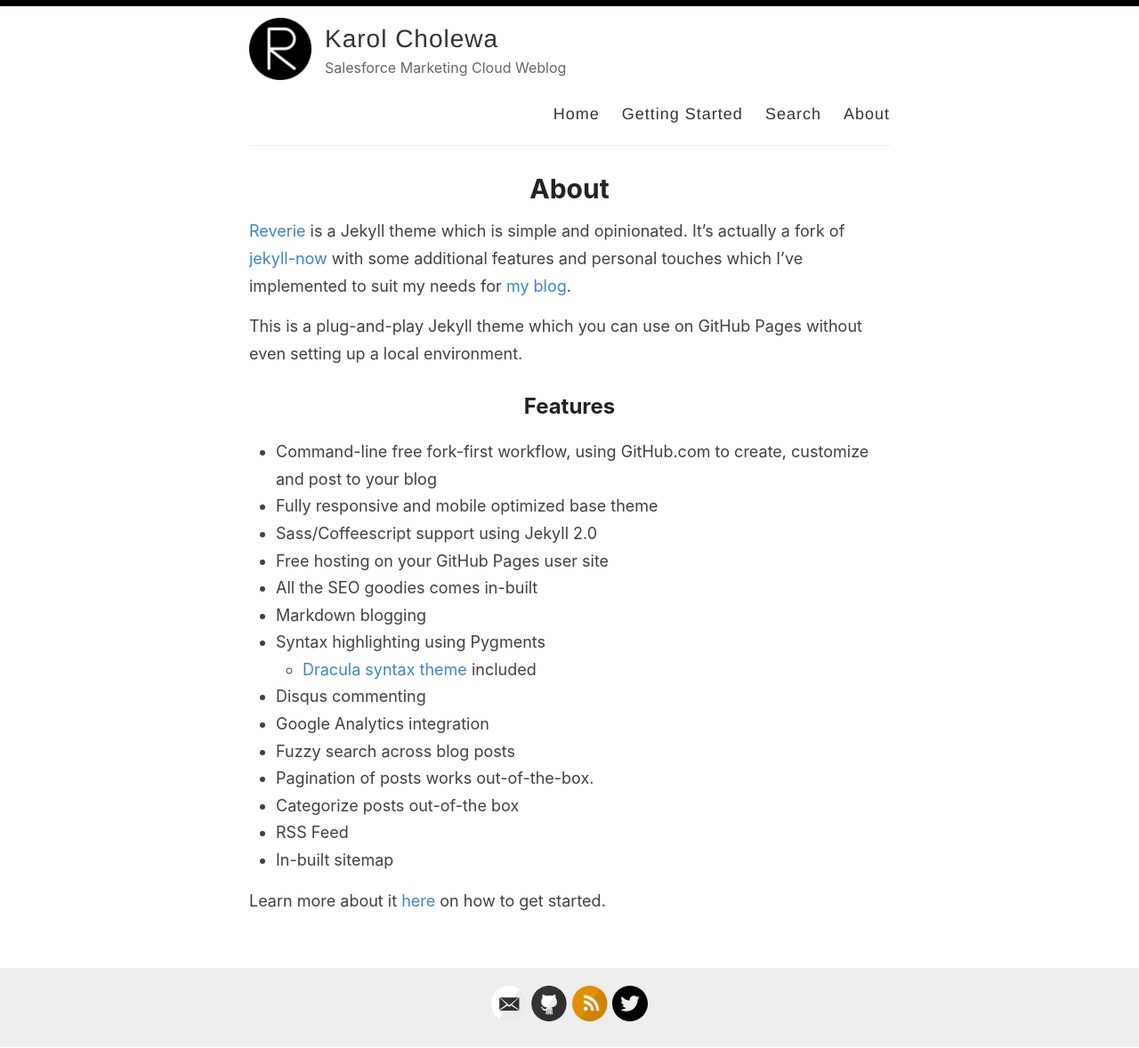
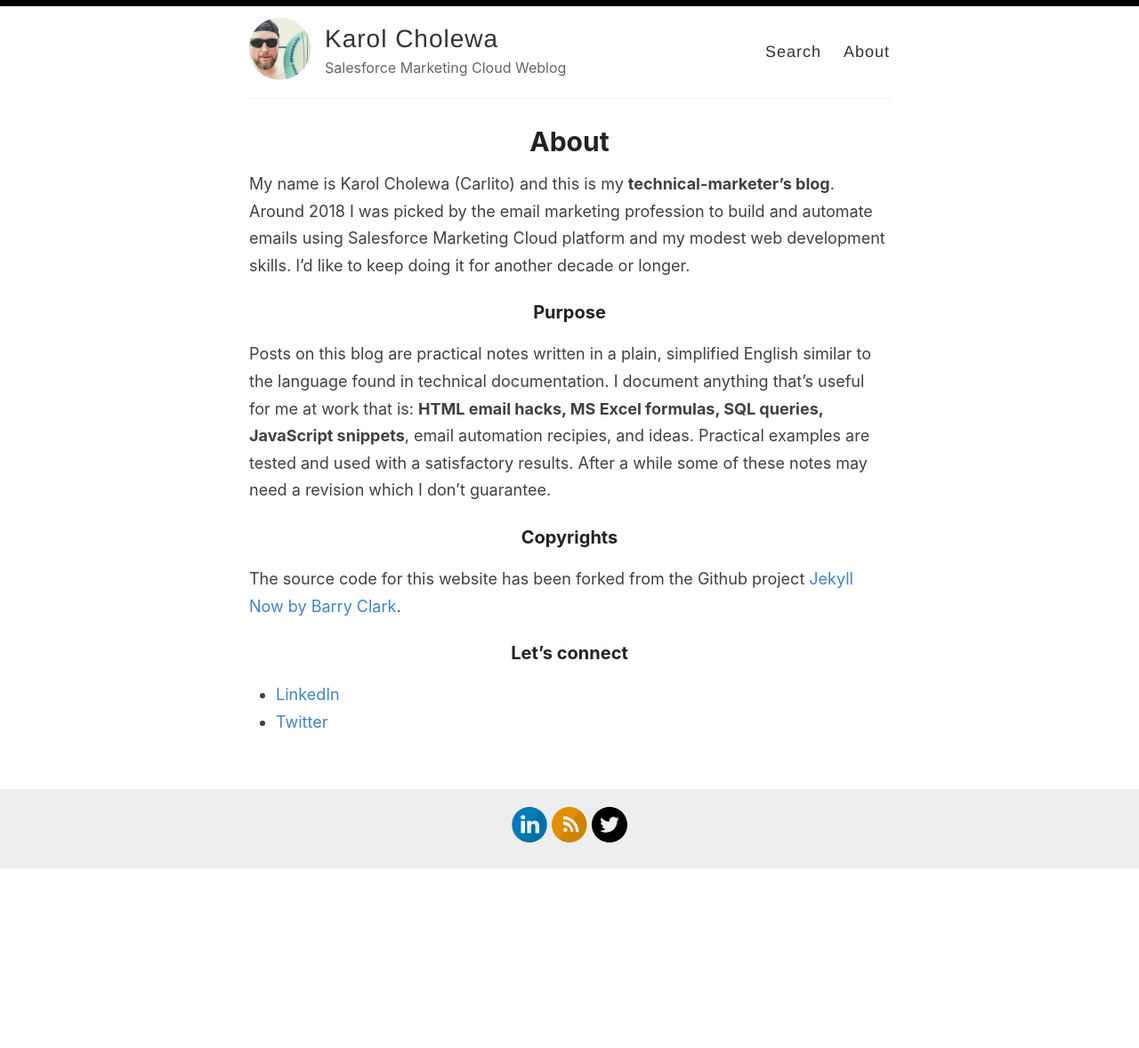
Before and after one commit to karolcholewa/blog, a Jekyll site: the page built from _pages/about.md, in a window 1280 px wide. Shown: the whole page at 89% size. Built offline with Jekyll 4.4.1, drawn with Linux system fonts in a browser that asks for light colours; after the commit the page ends 977 px from its top, so only the background shows below that.

Commit message:
Updatred menu, added first post, added XSLX category

```diff
--- a/_config.yml
+++ b/_config.yml
@@ -12,7 +12,7 @@ author:
 description: Salesforce Marketing Cloud Weblog
 
 # URL of your avatar or profile pic (you could use your GitHub profile pic)
-avatar: /images/reverie.png
+avatar: /images/carlito.jpg
 
 #
 # Flags below are optional
@@ -21,15 +21,15 @@ avatar: /images/reverie.png
 # Includes an icon in the footer for each username you enter
 footer-links:
   dribbble:
-  email: amit.d.merchant@gmail.com
+  email:
   facebook:
   flickr:
-  github: amitmerchant1990/reverie
+  github:
   instagram:
-  linkedin:
+  linkedin: karolcholewa
   pinterest:
   rss: rss
-  twitter: amit_merchant
+  twitter: karolcholewa
   stackoverflow:
   youtube: # channel/<your_long_string> or user/<user-name>
   googleplus: # anything in your profile username that comes after plus.google.com/
--- a/_layouts/default.html
+++ b/_layouts/default.html
@@ -28,8 +28,8 @@
             </div>
 
             <nav>
-              <a href="{{ site.baseurl }}/">Home</a>
-              <a href="{{ site.baseurl }}/getting-started">Getting Started</a>
+              <!--<a href="{{ site.baseurl }}/">Home</a>
+              <a href="{{ site.baseurl }}/getting-started">Getting Started</a>-->
               <a href="{{ site.baseurl }}/search">Search</a>
               <a href="{{ site.baseurl }}/about">About</a>
             </nav>
--- a/_pages/about.md
+++ b/_pages/about.md
@@ -4,26 +4,16 @@ title: About
 permalink: /about/
 ---
 
-[Reverie](https://github.com/amitmerchant1990/reverie) is a Jekyll theme which is simple and opinionated. It's actually a fork of [jekyll-now](https://github.com/barryclark/jekyll-now) with some additional features and personal touches which I've implemented to suit my needs for [my blog](https://www.amitmerchant.com).
+My name is Karol Cholewa (Carlito) and this is my **technical-marketer's blog**. Around 2018 I was picked by the email marketing profession to build and automate emails using Salesforce Marketing Cloud platform and my modest web development skills. I'd like to keep doing it for another decade or longer.
 
-This is a plug-and-play Jekyll theme which you can use on GitHub Pages without even setting up a local environment.
+### Purpose
 
-## Features
+Posts on this blog are practical notes written in a plain, simplified English similar to the language found in technical documentation. I document anything that's useful for me at work that is: **HTML email hacks, MS Excel formulas, SQL queries, JavaScript snippets**, email automation recipies, and ideas. Practical examples are tested and used with a satisfactory results. After a while some of these notes may need a revision which I don't guarantee.
 
-- Command-line free fork-first workflow, using GitHub.com to create, customize and post to your blog
-- Fully responsive and mobile optimized base theme
-- Sass/Coffeescript support using Jekyll 2.0
-- Free hosting on your GitHub Pages user site
-- All the SEO goodies comes in-built
-- Markdown blogging
-- Syntax highlighting using Pygments
-    - [Dracula syntax theme](https://draculatheme.com/) included
-- Disqus commenting
-- Google Analytics integration
-- Fuzzy search across blog posts
-- Pagination of posts works out-of-the-box.
-- Categorize posts out-of-the box
-- RSS Feed
-- In-built sitemap
+### Copyrights
 
-Learn more about it [here](https://github.com/amitmerchant1990/reverie) on how to get started.
+The source code for this website has been forked from the Github project [Jekyll Now by Barry Clark](https://github.com/barryclark/jekyll-now/blob/master/LICENSE).
+
+### Let's connect
+* [LinkedIn](https://www.linkedin.com/in/karolcholewa/)
+* [Twitter](https://twitter.com/karolcholewa)
```
Also changed, not shown: _posts/2019-01-02-split-text.md (added, +30 -0 lines), _posts/2019-08-08-no-title-posts.md (deleted, +0 -6 lines).
